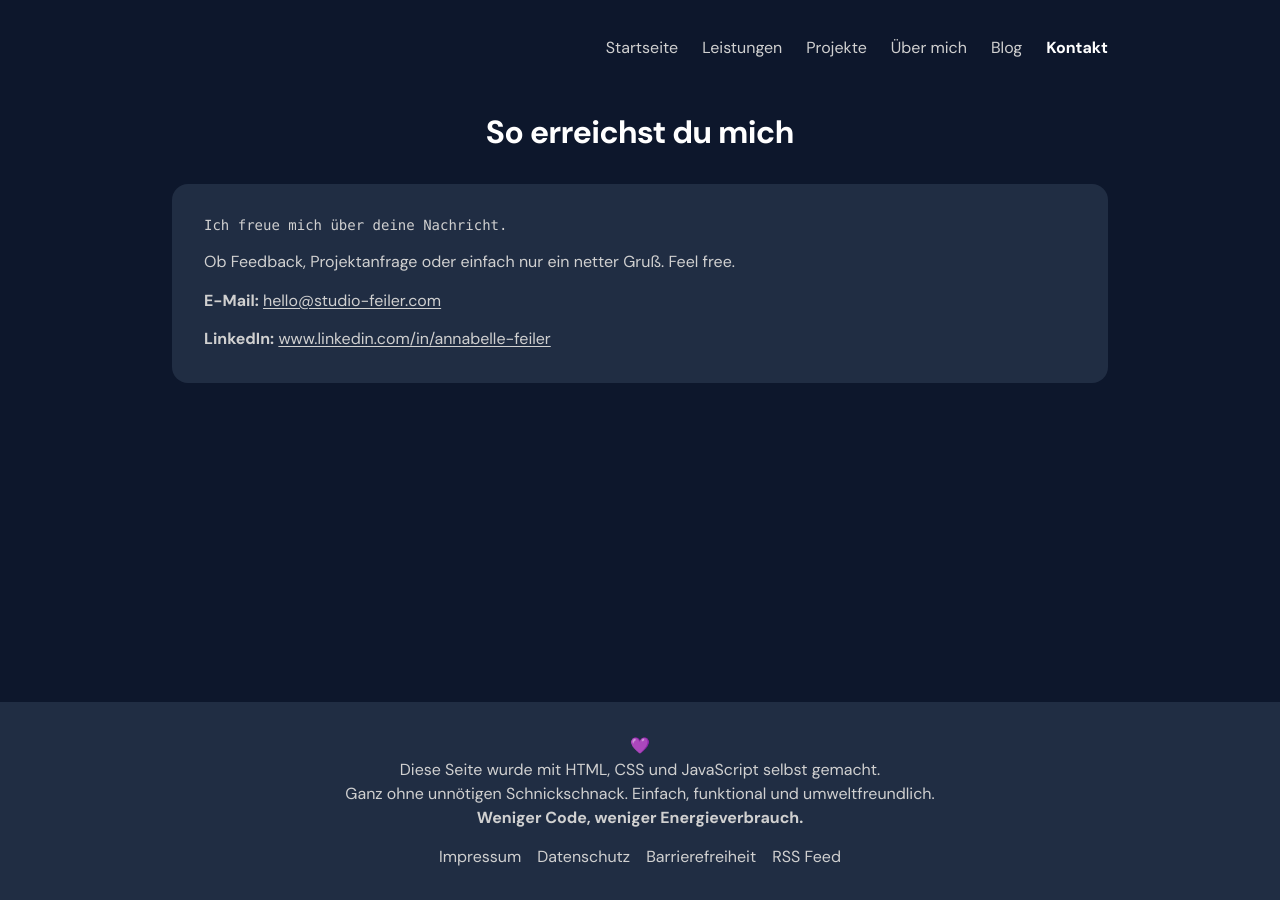
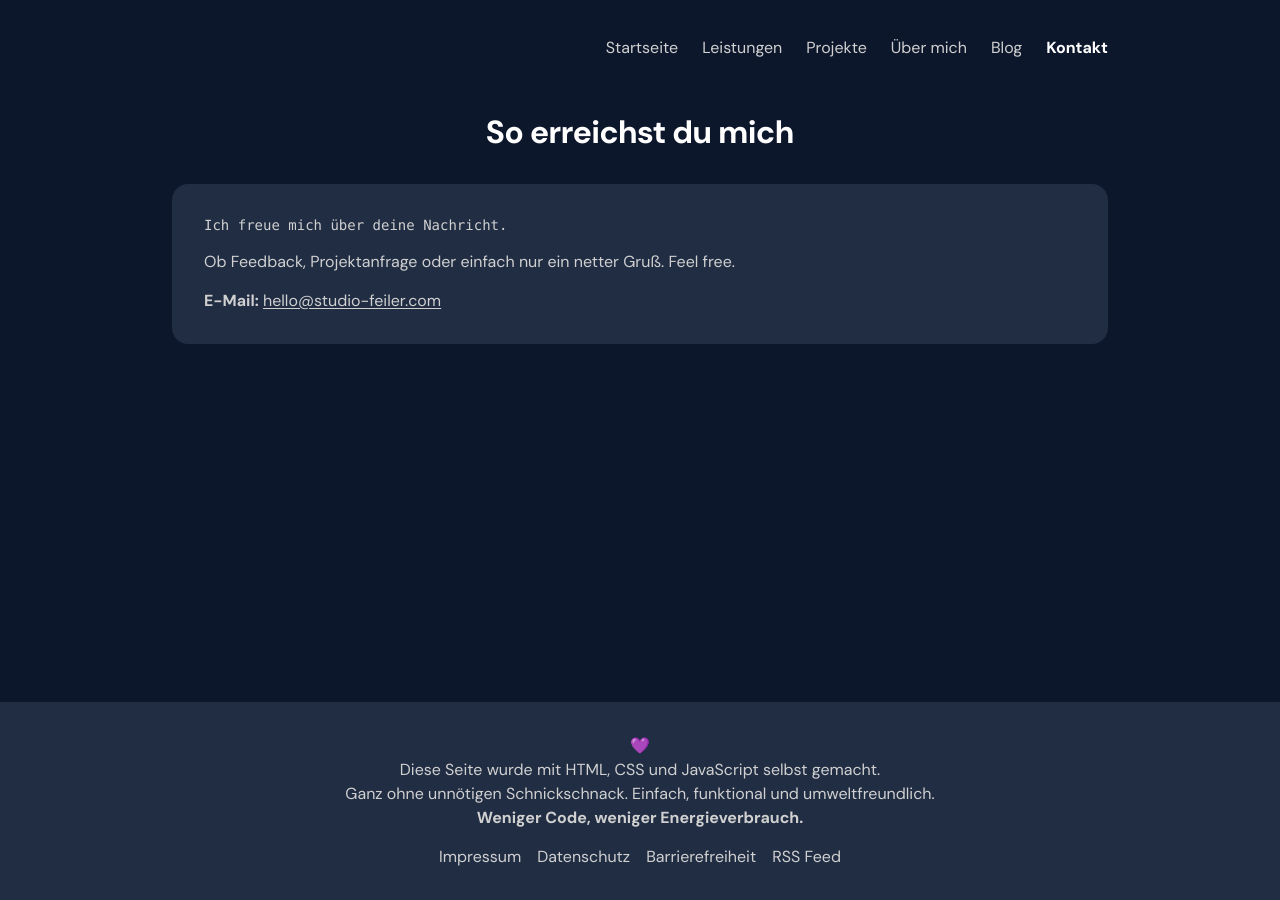
Before and after one commit to enaaacode/annabelle-feiler.github.io, a Jekyll site: the page built from kontakt.md, in a window 1280 px wide. Built offline with Jekyll 4.4.1, drawn with Linux system fonts in a browser that asks for light colours.

Commit message:
Update kontakt.md

```diff
--- a/kontakt.md
+++ b/kontakt.md
@@ -12,5 +12,3 @@ Ich freue mich über deine Nachricht.
 Ob Feedback, Projektanfrage oder einfach nur ein netter Gruß. Feel free.
 
 **E-Mail:** [hello@studio-feiler.com](mailto:hello@studio-feiler.com)
-
-**LinkedIn:** [www.linkedin.com/in/annabelle-feiler](https://www.linkedin.com/in/annabelle-feiler/)
```
